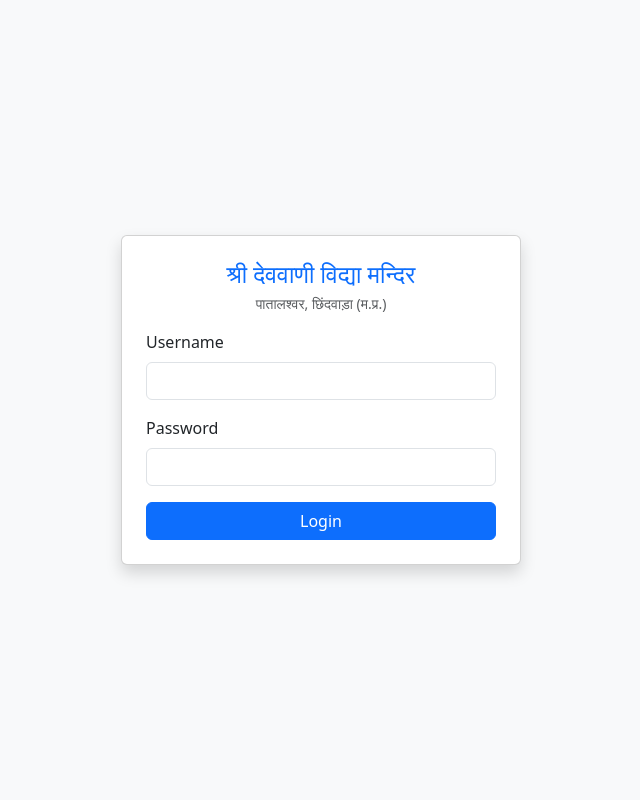
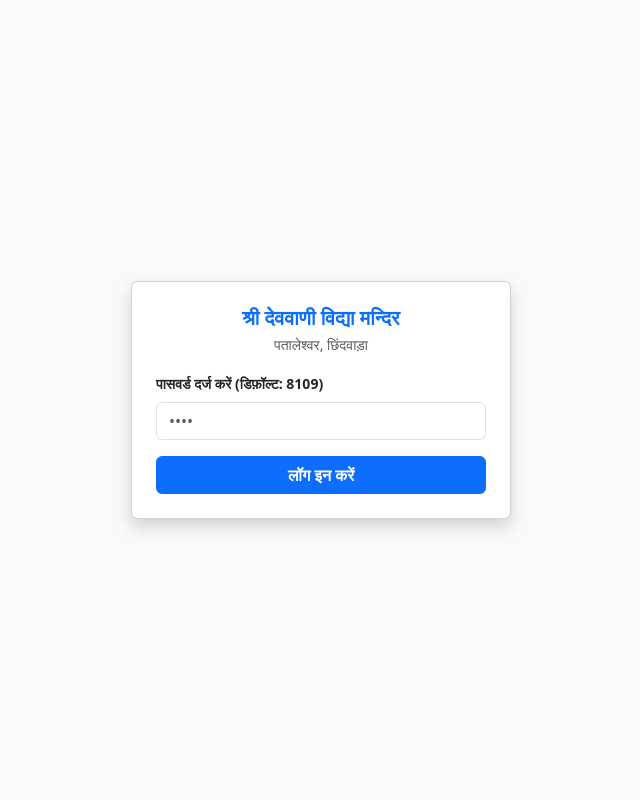
Before and after one commit to deowanifee/deowanifee, a Flask app: page /login in a window 1280 px wide. Shown: the whole page, without its empty margins (319-959 px from the left). Run offline with Flask 3, Linux system fonts and the light colour scheme.

Commit message:
Revamp login.html with new layout and features
Updated the login page with new design and features, including a character set declaration and improved messaging for user feedback.

```diff
--- a/templates/login.html
+++ b/templates/login.html
@@ -1,29 +1,31 @@
 <!DOCTYPE html>
 <html lang="hi">
 <head>
-    <meta name="viewport" content="width=device-width, initial-scale=1.0">
-    <title>श्री देववाणी विद्या मन्दिर - Login</title>
+    <meta charset="UTF-8">
+    <title>लॉगिन - श्री देववाणी विद्या मन्दिर, पतालेश्वर, छिंदवाड़ा</title>
     <link href="https://cdn.jsdelivr.net/npm/bootstrap@5.3.0/dist/css/bootstrap.min.css" rel="stylesheet">
 </head>
-<body class="bg-light d-flex align-items-center justify-content-center" style="height: 100vh;">
-    <div class="card p-4 shadow" style="width: 100%; max-width: 400px;">
-        <h4 class="text-center text-primary mb-1">श्री देववाणी विद्या मन्दिर</h4>
-        <p class="text-center text-muted small mb-3">पातालश्वर, छिंदवाड़ा (म.प्र.)</p>
+<body class="bg-light d-flex justify-content-center align-items-center vh-100">
+    <div class="card shadow p-4 text-center" style="width: 380px;">
+        <!-- स्कूल का नाम और लोगो इंडिकेशन -->
+        <h5 class="text-primary fw-bold mb-1">श्री देववाणी विद्या मन्दिर</h5>
+        <p class="text-muted small mb-3">पतालेश्वर, छिंदवाड़ा</p>
 
-        {% if error %}
-            <div class="alert alert-danger p-2 small">{{ error }}</div>
-        {% endif %}
+        {% with messages = get_flashed_messages(with_categories=true) %}
+            {% if messages %}
+                {% for cat, msg in messages %}
+                    <div class="alert alert-{{ cat }} py-2 small">{{ msg }}</div>
+                {% endfor %}
+            {% endif %}
+        {% endwith %}
 
         <form method="POST">
-            <div class="mb-3">
-                <label class="form-label">Username</label>
-                <input type="text" name="username" class="form-control" required placeholder="">
+            <div class="mb-3 text-start">
+                <label class="form-label small fw-bold">पासवर्ड दर्ज करें (डिफ़ॉल्ट: 8109)</label>
+                <!-- पासवर्ड टाइप करते वक्त अक्षर छुपेंगे (Masked) -->
+                <input type="password" name="password" class="form-control" placeholder="••••" required autocomplete="off">
             </div>
-            <div class="mb-3">
-                <label class="form-label">Password</label>
-                <input type="password" name="password" class="form-control" required placeholder="">
-            </div>
-            <button type="submit" class="btn btn-primary w-100">Login</button>
+            <button type="submit" class="btn btn-primary w-100 fw-bold">लॉग इन करें</button>
         </form>
     </div>
 </body>
```
